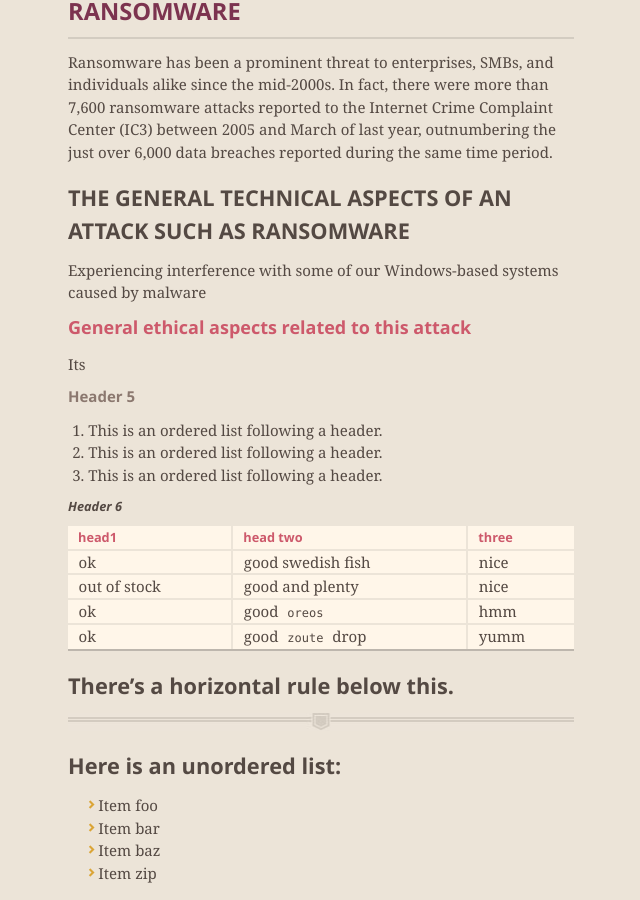
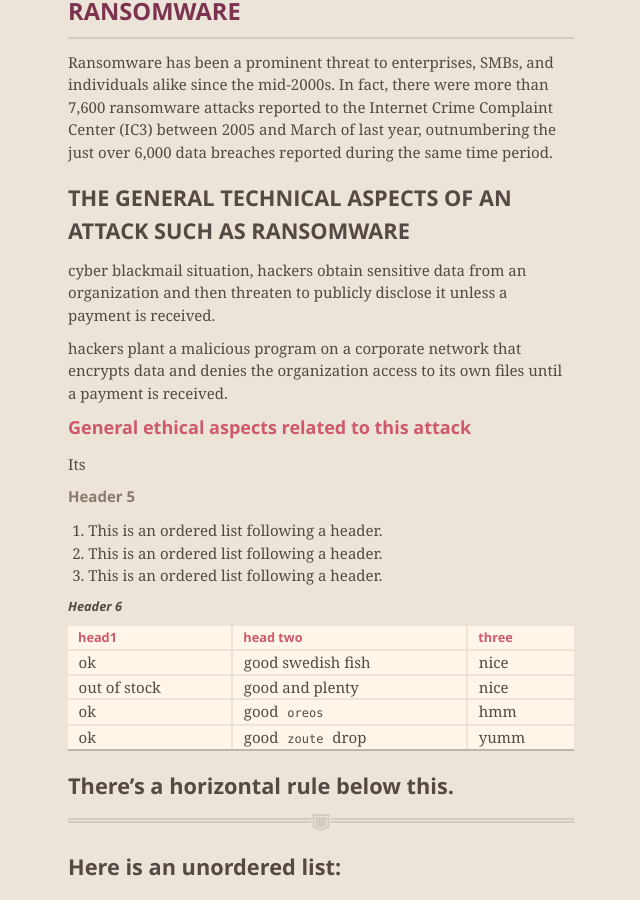
Before and after one commit to nehole/nehole.github.io, a Jekyll site: the page built from index.md, in a window 1280 px wide and 900 px high, scrolled down 477 px. Shown: the whole window, without its empty margins (319-959 px from the left). Built offline with Jekyll 4.4.1, drawn with Linux system fonts in a browser that asks for light colours; nearby versions of some CDN libraries; our own code applies the rules of GitHub Pages for plain Markdown files.

Commit message:
Update index.md

```diff
--- a/index.md
+++ b/index.md
@@ -12,8 +12,9 @@ Ransomware has been a prominent threat to enterprises, SMBs, and individuals ali
 
 ### [](#header-3)THE GENERAL TECHNICAL ASPECTS OF AN ATTACK SUCH AS RANSOMWARE
 
-Experiencing interference with some of our Windows-based systems caused by malware
+cyber blackmail situation, hackers obtain sensitive data from an organization and then threaten to publicly disclose it unless a payment is received.
 
+ hackers plant a malicious program on a corporate network that encrypts data and denies the organization access to its own files until a payment is received.
 #### [](#header-4)General ethical aspects related to this attack
 
 Its
```
